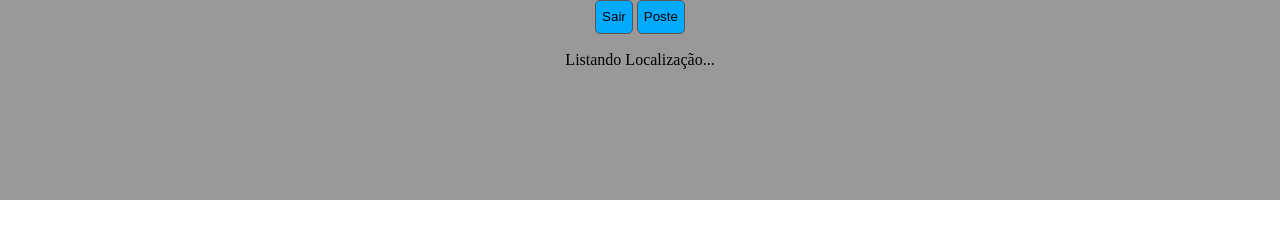
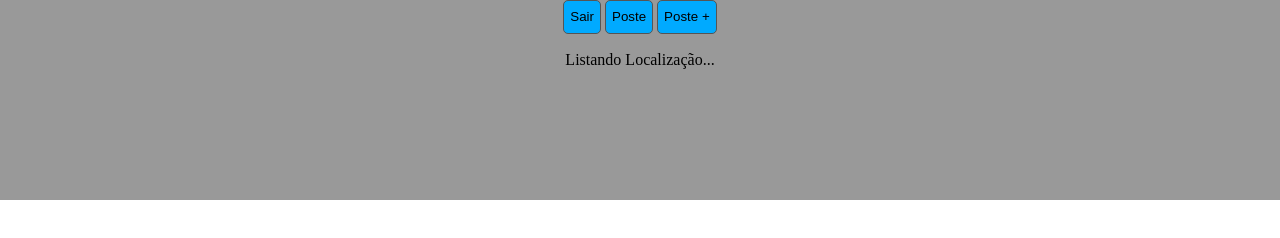
Before and after one commit to rafabasss/geo, a plain HTML site: page index.html in a window 1280 px wide. Drawn offline with Linux system fonts and the light colour scheme; some packages are replaced by stand-ins of ours.

Commit message:
mostrando posição no mapa e dropando poste e pintando linha

```diff
--- a/index.html
+++ b/index.html
@@ -79,7 +79,7 @@
 	function setPoint(){
 		p = new google.maps.Marker({
 										position : new google.maps.LatLng(lat,lng),
-										title: ''+err,
+										title: 'Erro: '+err+'m',
 										icon: 'point.png'
 									});
 		p.setMap(map);
@@ -88,7 +88,36 @@
 		points.push(p);
 
 	}
+	function setPointPlus(){
+		n = new google.maps.LatLng(lat,lng);
+		p = new google.maps.Marker({
+										position : n,
+										title: 'Erro: '+err+'m',
+										icon: 'point.png'
+									});
+		p.setMap(map);
 
+		if (points){
+			last = points[points.length - 1];
+
+			var line = [
+							n,
+							last.getPosition()
+						]
+		}
+
+		var linha = new google.maps.Polyline({
+			path: line,
+			strokeColor: "#00aaff",
+			strokeOpacity: 0.7,
+			strokeWeight: 1
+		});
+
+		linha.setMap(map);
+
+		//salva o poste num vetor
+		points.push(p);
+	}
 
     </script>
   </head>
@@ -97,6 +126,7 @@
     <header>
 		<button onclick="navigator.app.exitApp()">Sair</button>
 		<button onclick="setPoint()">Poste</button>
+		<button onclick="setPointPlus()">Poste +</button>
 		<p id="geolocation">Listando Localização...</p>
     </header>
   </body>
```
